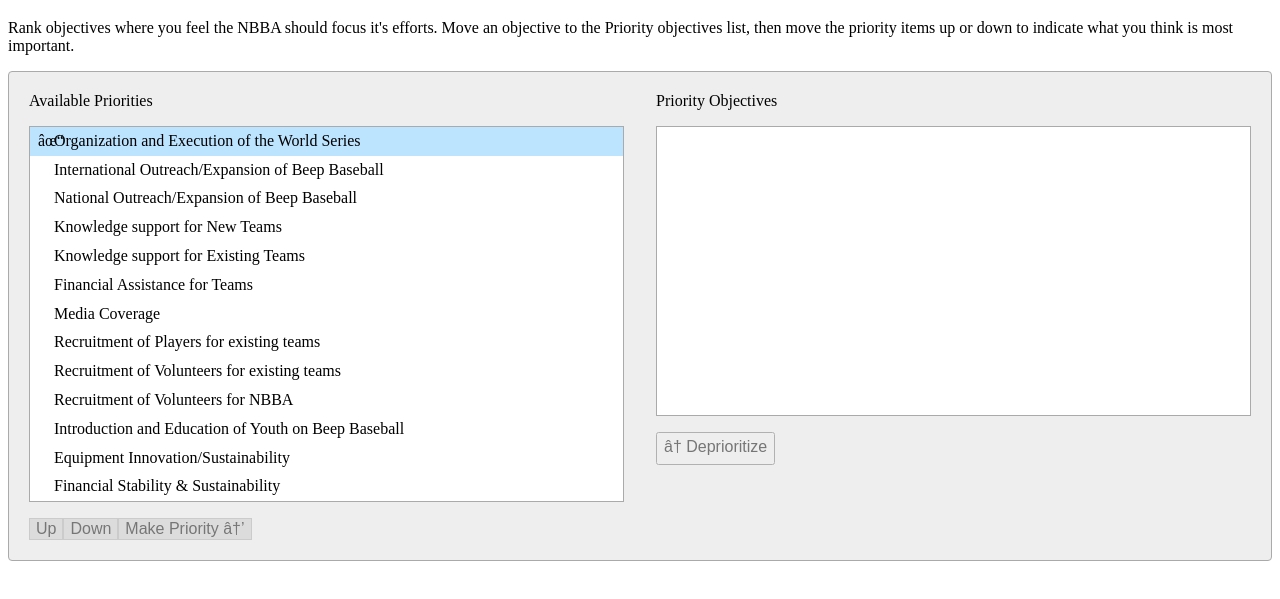
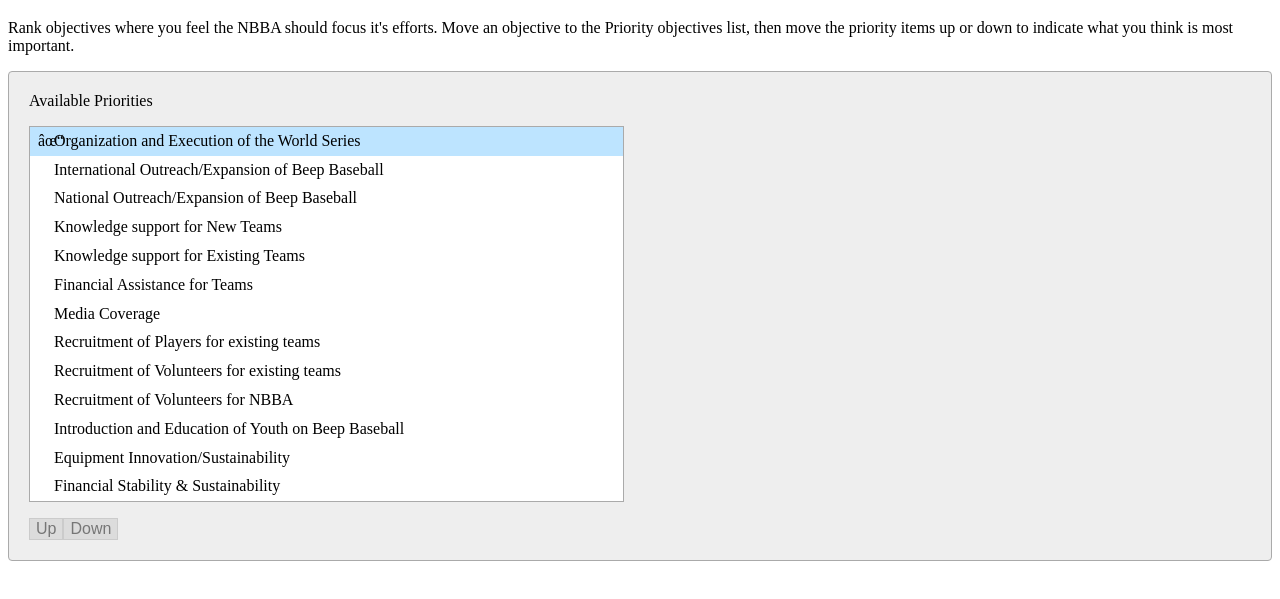
Before and after one commit to arodenbeck/listbox, a plain HTML site: page index.html in a window 1280 px wide. Shown: the part 61-660 px from the top of the page. Drawn offline with Linux system fonts and the light colour scheme.

Commit message:
Removed the second listbox Changed the toolbar key handler to move with up and down arrows as well.

```diff
--- a/index.html
+++ b/index.html
@@ -35,6 +35,7 @@
           <div role="toolbar"
                aria-label="Actions"
                id="toolbar-buttons"
+               aria-orientation="horizontal"
                class="toolbar">
             <button type="button"
                     id="ex1-up"
@@ -51,33 +52,7 @@
                     aria-disabled="true">
               Down
             </button>
-            <button type="button"
-                    id="make-priority"
-                    class="toolbar-item move-right-btn"
-                    tabindex="-1"
-                    aria-keyshortcuts="Control+ArrowRight Enter"
-                    aria-disabled="true">
-              Make Priority
-            </button>
           </div>
-        </div>
-        <div class="right-area">
-          <span id="priority-label" class="listbox-label">
-            Priority Objectives
-          </span>
-          <ul id="priority-objectives"
-              tabindex="0"
-              role="listbox"
-              aria-labelledby="priority-label"
-              aria-activedescendant="">
-          </ul>
-          <button type="button"
-                  id="deprioritize"
-                  class="move-left-btn"
-                  aria-keyshortcuts="Control+ArrowLeft Delete"
-                  aria-disabled="true">
-            Deprioritize
-          </button>
         </div>
         <div class="offscreen">
           Last change:
@@ -94,12 +69,12 @@
     <script src="js/toolbar.js"></script>
     <script type="text/javascript" >
       var listbox = new aria.Listbox(document.getElementById('available-priorities'));
-      var prioritizedListbox = new aria.Listbox(document.getElementById('priority-objectives'));
+      //var prioritizedListbox = new aria.Listbox(document.getElementById('priority-objectives'));
       var toolbarButtons = new aria.Toolbar(document.getElementById('toolbar-buttons'));
       var upButton = document.getElementById('ex1-up');
       var downButton = document.getElementById('ex1-down');
-      var moveButton = document.getElementById('make-priority');
-      var delButton = document.getElementById('deprioritize');
+      //var moveButton = document.getElementById('make-priority');
+      //var delButton = document.getElementById('deprioritize');
       var testItems = [
       'Organization and Execution of the World Series ',
       'International Outreach/Expansion of Beep Baseball',
@@ -116,9 +91,7 @@
       'Financial Stability & Sustainability']
 
       listbox.createListItems(testItems);
-      listbox.setupMove(moveButton, prioritizedListbox);
-      prioritizedListbox.enableMoveUpDown(upButton, downButton);
-      prioritizedListbox.setupMove(delButton, listbox);
+      listbox.enableMoveUpDown(upButton, downButton);
     </script>
   </body>
 </html>
--- a/js/toolbar.js
+++ b/js/toolbar.js
@@ -47,20 +47,15 @@ aria.Toolbar.prototype.checkFocusChange = function (evt) {
   switch (key) {
     case aria.KeyCode.LEFT:
     case aria.KeyCode.RIGHT:
-      nextIndex = Array.prototype.indexOf.call(this.items, this.selectedItem);
-      nextIndex = key === aria.KeyCode.LEFT ? nextIndex - 1 : nextIndex + 1;
+        case aria.KeyCode.UP:
+            case aria.KeyCode.DOWN:
+                nextIndex = Array.prototype.indexOf.call(this.items, this.selectedItem);
+      nextIndex = (key === aria.KeyCode.LEFT || key === aria.KeyCode.UP) ? nextIndex - 1 : nextIndex + 1;
       nextIndex = Math.max(Math.min(nextIndex, this.items.length - 1), 0);
 
       nextItem = this.items[nextIndex];
       this.selectItem(nextItem);
       this.focusItem(nextItem);
-      break;
-    case aria.KeyCode.DOWN:
-      // if selected item is menu button, pressing DOWN should act like a click
-      if (aria.Utils.hasClass(this.selectedItem, 'menu-button')) {
-        evt.preventDefault();
-        this.selectedItem.click();
-      }
       break;
   }
 };
```
